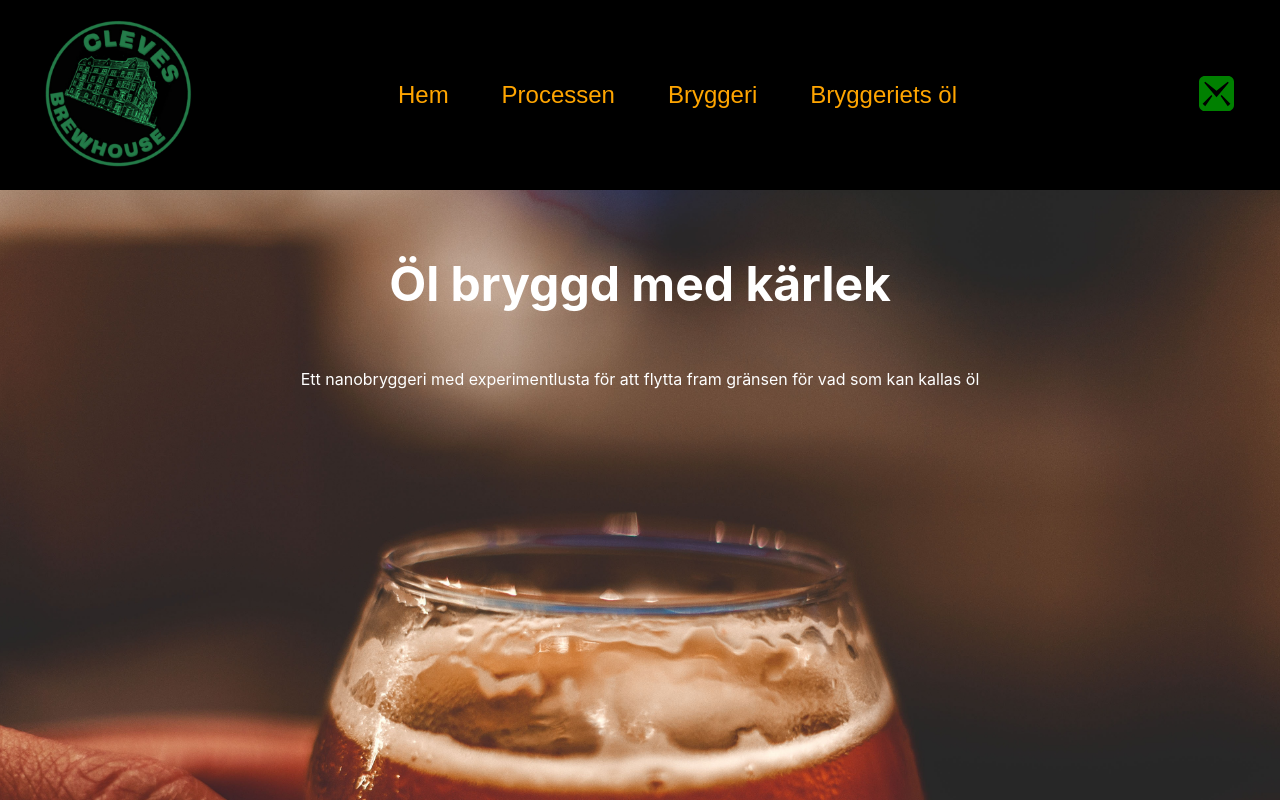
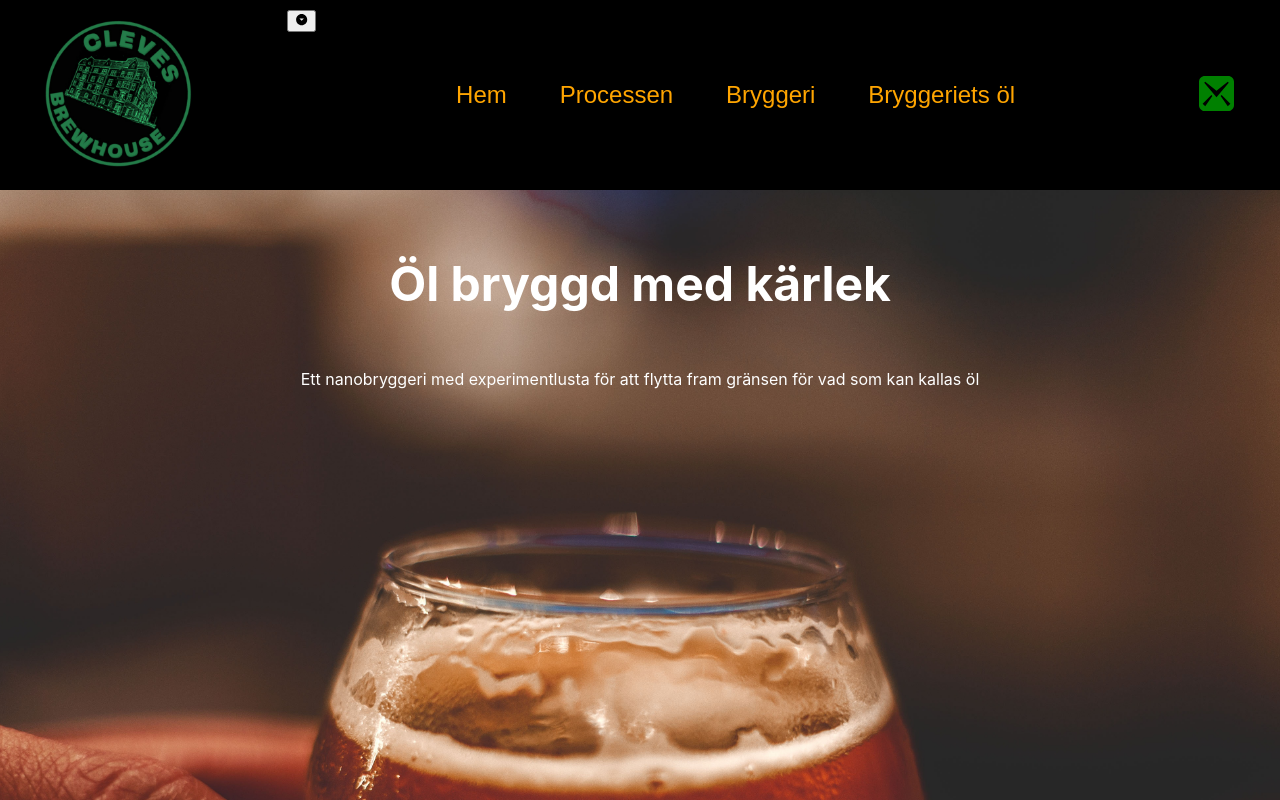
Before and after one commit to TonyCitterio/cleves_brewhouse, a React (Create React App) app: page / in a window 1280 px wide. Shown: the top 800 px of the page. Built offline with nearby package versions, Linux system fonts and the light colour scheme; a web font is replaced by a local one.

Commit message:
getting started

```diff
--- a/src/components/general/Navbar.js
+++ b/src/components/general/Navbar.js
@@ -1,5 +1,6 @@
 import { Link } from "react-router-dom";
 import { ImMail3 } from "react-icons/im";
+import { MdArrowDropDownCircle } from "react-icons/md";
 import classes from "./Navbar.module.css";
 import clevesBrewHouse from "../pictures/thumbnail_Cleves Brewhouse1.jpg";
 
@@ -8,6 +9,9 @@ const Navbar = () => {
     <section className={classes.navbar}>
       <div className={classes.navbarImg}>
         <img src={clevesBrewHouse} alt="logo" height={170} width={170}></img>
+      </div>
+      <div>
+        <button><MdArrowDropDownCircle /></button>
       </div>
       <div className={classes.link}>
         <Link className={classes.linkStyle} to="/">
```
